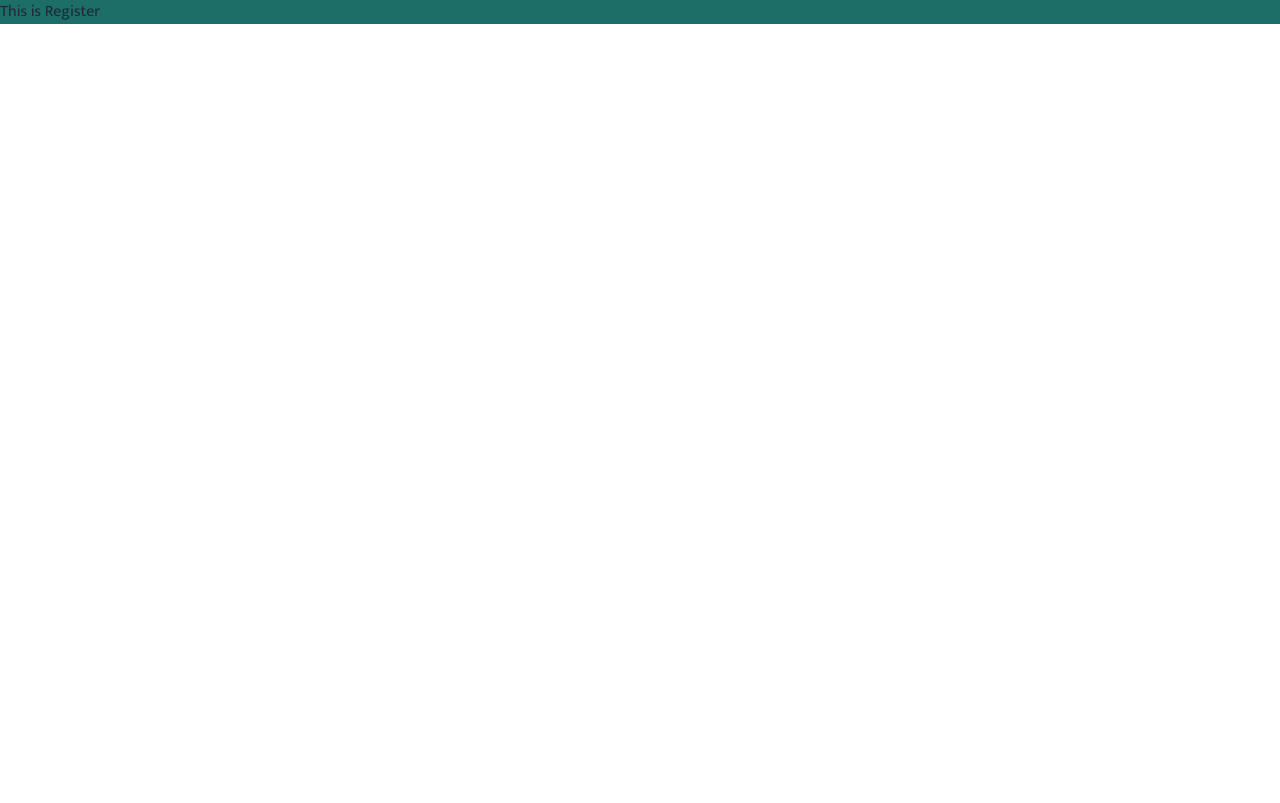
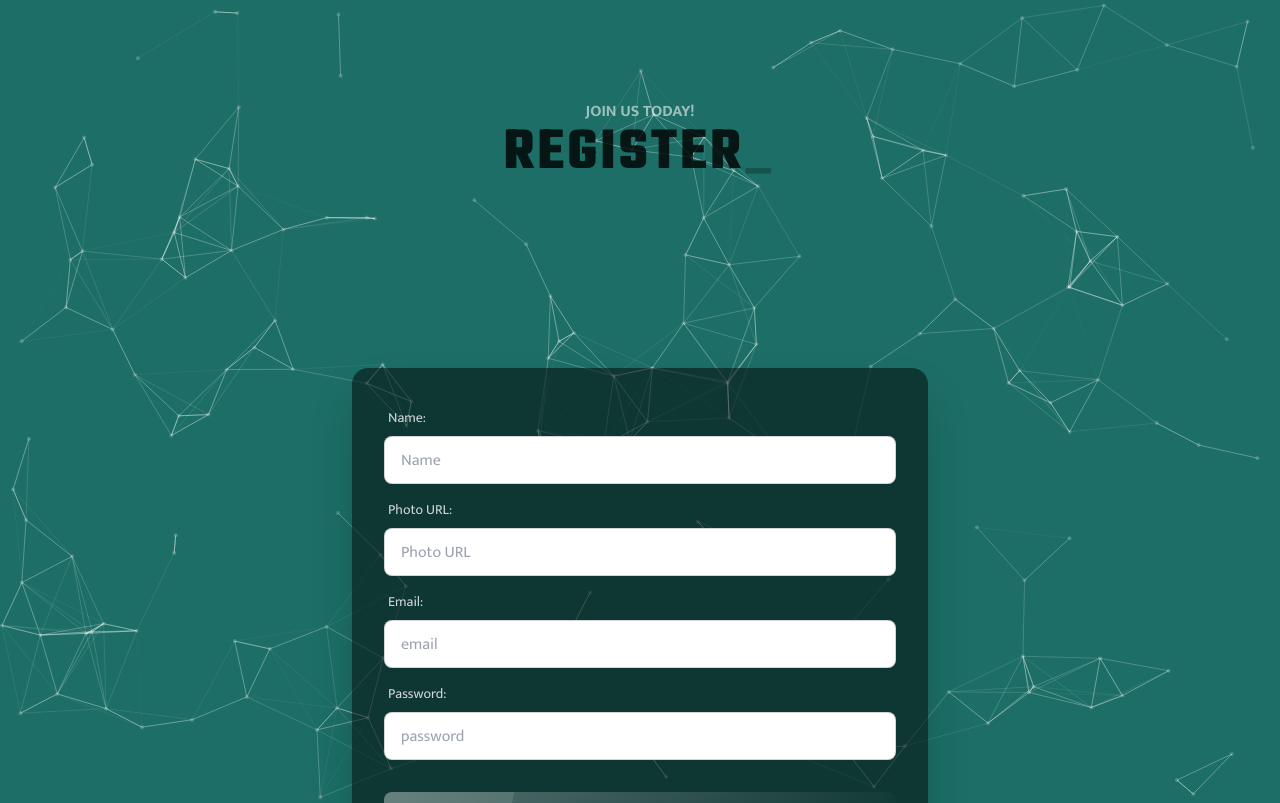
Before and after one commit to M-H-Maruf/health-hub-client, a React (Vite) app: page /register in a window 1280 px wide. Shown: the top 803 px of the page. Built offline with nearby package versions, Linux system fonts and the light colour scheme; no server answers.

Commit message:
register added

```diff
--- a/package.json
+++ b/package.json
@@ -23,6 +23,7 @@
     "react": "^18.2.0",
     "react-dom": "^18.2.0",
     "react-helmet-async": "^2.0.1",
+    "react-hook-form": "^7.48.2",
     "react-icons": "^4.12.0",
     "react-parallax": "^3.5.1",
     "react-parallax-tilt": "^1.7.175",
--- a/src/components/Shared/JoinNowButton.jsx
+++ b/src/components/Shared/JoinNowButton.jsx
@@ -219,7 +219,7 @@ const JoinNowButton = ({ camp_Id }) => {
             </form>
             <button
               onClick={handleCloseModal}
-              className="btn btn-sm btn-circle btn-primary z-50 absolute right-2 top-2"
+              className="btn btn-sm btn-circle btn-accent btn-outline z-50 absolute right-2 top-2"
             >
               ✕
             </button>
--- a/src/components/availableCamps/Card.jsx
+++ b/src/components/availableCamps/Card.jsx
@@ -1,6 +1,7 @@
 import { Link } from "react-router-dom";
 import { motion } from "framer-motion";
 import Tilt from "react-parallax-tilt";
+import JoinNowButton from './../shared/JoinNowButton';
 
 const Card = ({ camp }) => {
   return (
@@ -43,13 +44,7 @@ const Card = ({ camp }) => {
                   Details
                 </motion.button>
               </Link>
-              <motion.button
-                whileHover={{ scale: 1.1 }}
-                whileTap={{ scale: 0.9 }}
-                className="text-accent hover:text-white/90 hover:bg-accent px-4 py-2 border-2 border-accent rounded"
-              >
-                Join Camp
-              </motion.button>
+              <JoinNowButton camp_Id={camp._id}></JoinNowButton>
             </div>
           </div>
         </div>
--- a/src/pages/login/Login.jsx
+++ /dev/null
@@ -1,14 +0,0 @@
-import { Helmet } from "react-helmet-async";
-
-const Login = () => {
-  return (
-    <div>
-      <Helmet>
-        <title>Health Hub | Login</title>
-      </Helmet>
-      This is Log In
-    </div>
-  );
-};
-
-export default Login;
--- a/src/pages/register/Register.jsx
+++ b/src/pages/register/Register.jsx
@@ -1,14 +1,175 @@
 import { Helmet } from "react-helmet-async";
+import { useForm } from "react-hook-form";
+import { Link, useNavigate } from "react-router-dom";
+import Swal from "sweetalert2";
+import axios from "axios";
+import useAuth from "./../../hooks/useAuth";
+import Section from "./../../components/utils/Section";
+import Aos from "aos";
+import "aos/dist/aos.css";
+import { useEffect } from "react";
+import Particle from "../../components/utils/Particle";
+const SignUp = () => {
+  useEffect(() => {
+    Aos.init({
+      easing: "ease-out-quart",
+      delay: 0,
+      duration: 750,
+    });
+  }, []);
+  const {
+    register,
+    handleSubmit,
+    reset,
+    formState: { errors },
+  } = useForm();
+  const { createUser, updateUserProfile } = useAuth();
+  const navigate = useNavigate();
 
-const Register = () => {
+  const onSubmit = (data) => {
+    createUser(data.email, data.password).then(() => {
+      updateUserProfile(data.name, data.photoURL)
+        .then(() => {
+          const userInfo = {
+            name: data.name,
+            email: data.email,
+            role: "participant",
+          };
+          axios.post("http://localhost:5000/users", userInfo).then((res) => {
+            if (res.data.insertedId) {
+              console.log("user added to the database");
+              reset();
+              Swal.fire({
+                icon: "success",
+                title: "User created successfully!",
+                showConfirmButton: false,
+                timer: 1500,
+              });
+              navigate("/");
+            }
+          });
+        })
+        .catch((error) => {
+          console.error("Error creating user:", error);
+          Swal.fire({
+            icon: "error",
+            title: "Error!",
+            text: "Oops! Something went wrong\n" + error.message,
+            showConfirmButton: false,
+            timer: 2500,
+          });
+        });
+    });
+  };
+
   return (
-    <div>
+    <>
       <Helmet>
         <title>Health Hub | Register</title>
       </Helmet>
-      This is Register
-    </div>
+      <Particle></Particle>
+      <Section subHeading={"Join us today!"} heading={"Register"} color={true}>
+        <div className="hero min-h-screen">
+          <div className="card bg-black/50 pb-8 flex-shrink-0 w-full max-w-xl mx-4 my-10 shadow-2xl bg-base-100">
+            <form onSubmit={handleSubmit(onSubmit)} className="card-body">
+              <div className="form-control">
+                <label className="label">
+                  <span className="label-text text-white/80">Name:</span>
+                </label>
+                <input
+                  type="text"
+                  {...register("name", { required: true })}
+                  name="name"
+                  placeholder="Name"
+                  className="input input-bordered"
+                />
+                {errors.name && (
+                  <span className="text-red-600">Name is required</span>
+                )}
+              </div>
+              <div className="form-control">
+                <label className="label">
+                  <span className="label-text text-white/80">Photo URL:</span>
+                </label>
+                <input
+                  type="text"
+                  {...register("photoURL", { required: true })}
+                  placeholder="Photo URL"
+                  className="input input-bordered"
+                />
+                {errors.photoURL && (
+                  <span className="text-red-600">Photo URL is required</span>
+                )}
+              </div>
+              <div className="form-control">
+                <label className="label">
+                  <span className="label-text text-white/80">Email:</span>
+                </label>
+                <input
+                  type="email"
+                  {...register("email", { required: true })}
+                  name="email"
+                  placeholder="email"
+                  className="input input-bordered"
+                />
+                {errors.email && (
+                  <span className="text-red-600">Email is required</span>
+                )}
+              </div>
+              <div className="form-control">
+                <label className="label">
+                  <span className="label-text text-white/80">Password:</span>
+                </label>
+                <input
+                  type="password"
+                  {...register("password", {
+                    required: true,
+                    minLength: 6,
+                    maxLength: 20,
+                    pattern: /(?=.*[A-Z])(?=.*[!@#$&*])(?=.*[0-9])(?=.*[a-z])/,
+                  })}
+                  placeholder="password"
+                  className="input input-bordered"
+                />
+                {errors.password?.type === "required" && (
+                  <p className="text-red-600">Password is required</p>
+                )}
+                {errors.password?.type === "minLength" && (
+                  <p className="text-red-600">Password must be 6 characters</p>
+                )}
+                {errors.password?.type === "maxLength" && (
+                  <p className="text-red-600">
+                    Password must be less than 20 characters
+                  </p>
+                )}
+                {errors.password?.type === "pattern" && (
+                  <p className="text-red-600">
+                    Password must have one Uppercase one lower case, one number
+                    and one special character.
+                  </p>
+                )}
+              </div>
+              <div className="form-control mt-6">
+                <input
+                  className="btn w-full glass group text-white hover:text-accent"
+                  type="submit"
+                  value="Register"
+                />
+              </div>
+            </form>
+            <p className="px-8 text-white/70">
+              <small>
+                Already have an account?{" "}
+                <Link to="/login">
+                  <span className="link link-accent">Login</span>
+                </Link>
+              </small>
+            </p>
+          </div>
+        </div>
+      </Section>
+    </>
   );
 };
 
-export default Register;
+export default SignUp;
--- a/src/providers/AuthProvider.jsx
+++ b/src/providers/AuthProvider.jsx
@@ -1,4 +1,5 @@
 import { createContext, useEffect, useState } from "react";
+import { app } from './../firebase/firebase.config';
 import {
   GoogleAuthProvider,
   createUserWithEmailAndPassword,
@@ -10,7 +11,6 @@ import {
   signOut,
   updateProfile,
 } from "firebase/auth";
-import { app } from "../firebase/firebase.config";
 
 export const AuthContext = createContext(null);
 const auth = getAuth(app);
```
Also changed, not shown: 1 other file (tests, documents, lock files or other folders).
